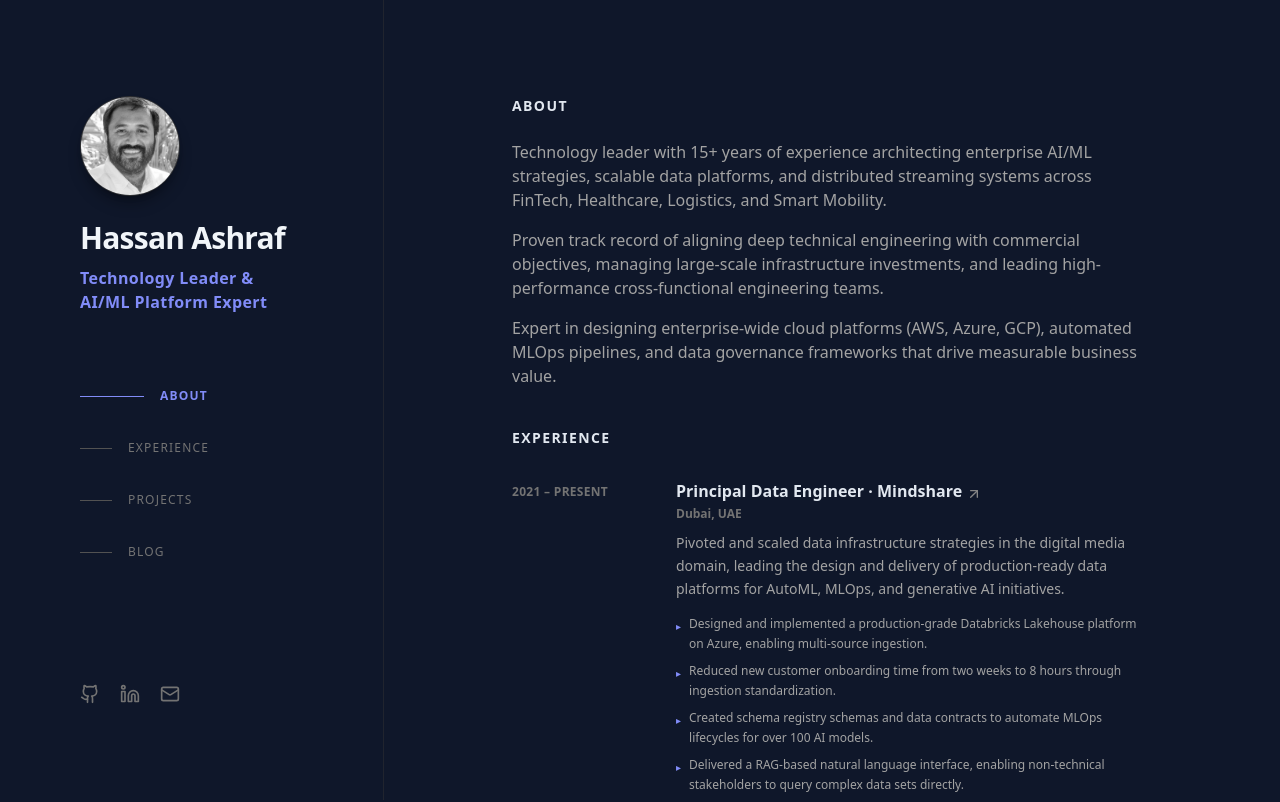
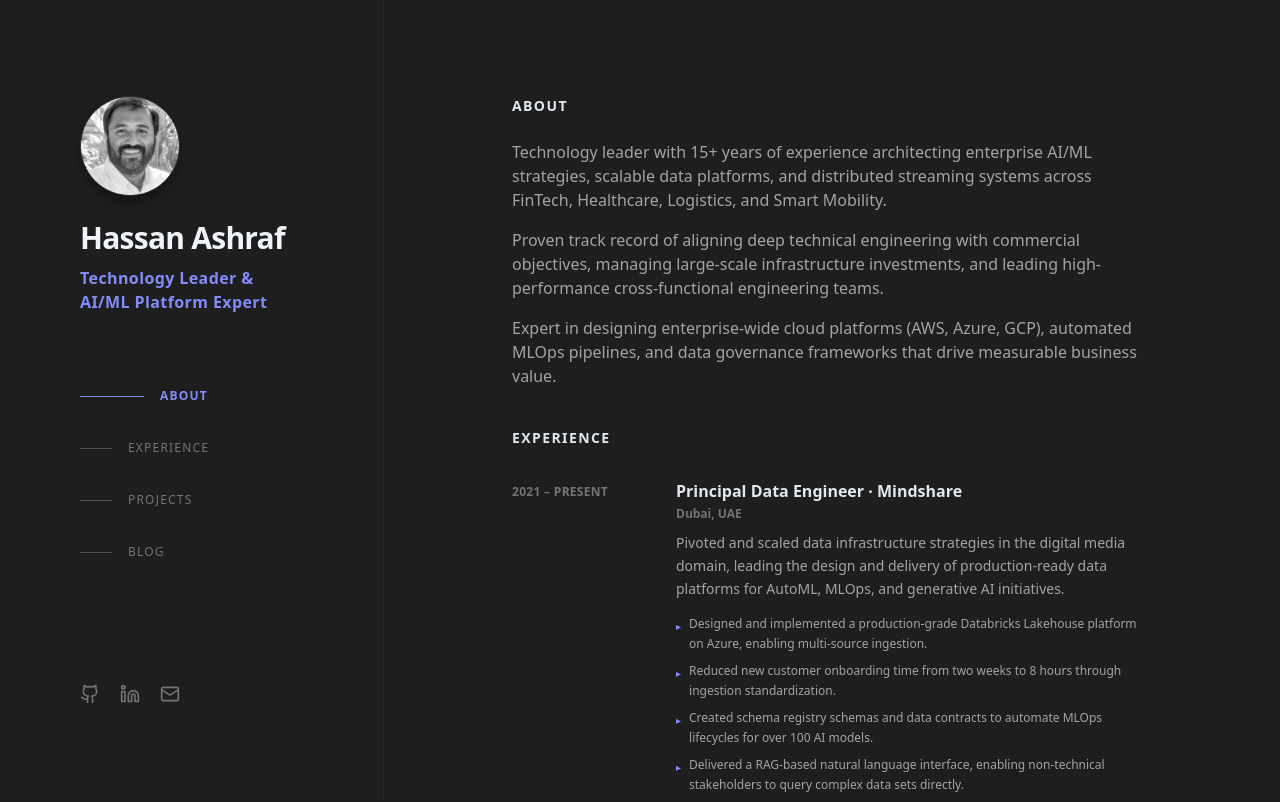
Before and after one commit to Ayesha-munir21/hassan-portfolio, a Next.js app: page / in a window 1280 px wide. Shown: the top 802 px of the page. Built offline with nearby package versions, Linux system fonts and the light colour scheme.

Commit message:
Final UI Refinement: Solid VS Code background, removed title arrows, and cleaned CSS

```diff
--- a/src/app/admin/page.tsx
+++ b/src/app/admin/page.tsx
@@ -114,7 +114,7 @@ export default function AdminPage() {
   // ─── Password Gate ─────────────────────────────────────────────────────────
   if (!authenticated) {
     return (
-      <div className="min-h-screen bg-[#0f172a] flex items-center justify-center px-4 font-sans text-[#d4d4d4]">
+      <div className="min-h-screen bg-[#1e1e1e] flex items-center justify-center px-4 font-sans text-[#d4d4d4]">
         <div className="w-full max-w-md">
           <div className="flex flex-col items-center mb-8">
             <div className="h-12 w-12 rounded-full bg-indigo-500/10 flex items-center justify-center border border-indigo-500/20 mb-4 shadow-lg shadow-black/20">
@@ -159,9 +159,9 @@ export default function AdminPage() {
 
   // ─── Admin Panel ───────────────────────────────────────────────────────────
   return (
-    <div className="min-h-screen bg-[#0f172a] text-[#d4d4d4] font-sans">
+    <div className="min-h-screen bg-[#1e1e1e] text-[#d4d4d4] font-sans">
       {/* Premium Dashboard Top Bar */}
-      <nav className="sticky top-0 z-30 border-b border-[#333333]/50 bg-[#0f172a]/90 px-6 py-4 backdrop-blur-md">
+      <nav className="sticky top-0 z-30 border-b border-[#333333]/50 bg-[#1e1e1e]/90 px-6 py-4 backdrop-blur-md">
         <div className="max-w-3xl mx-auto flex items-center justify-between">
           <Link href="/blog" className="flex items-center gap-2 text-sm text-neutral-400 hover:text-indigo-400 transition-colors font-medium">
             <ArrowLeft size={16} />
@@ -233,7 +233,7 @@ export default function AdminPage() {
               type="text"
               name="slug"
               required
-              className={`${inputClass} text-neutral-500 bg-[#0f172a]/50`}
+              className={`${inputClass} text-neutral-500 bg-[#1e1e1e]/50`}
               placeholder="auto-generated-from-title"
               value={form.slug}
               onChange={handleChange}
--- a/src/app/blog/[slug]/page.tsx
+++ b/src/app/blog/[slug]/page.tsx
@@ -33,11 +33,11 @@ export default function BlogPostDetail() {
     if (params.slug) fetchPost();
   }, [params.slug]);
 
-  if (loading) return <div className="min-h-screen bg-[#0f172a] flex items-center justify-center text-indigo-400 font-mono">Loading...</div>;
-  if (!post) return <div className="min-h-screen bg-[#0f172a] flex items-center justify-center text-red-400">Post Not Found</div>;
+  if (loading) return <div className="min-h-screen bg-[#1e1e1e] flex items-center justify-center text-indigo-400 font-mono">Loading...</div>;
+  if (!post) return <div className="min-h-screen bg-[#1e1e1e] flex items-center justify-center text-red-400">Post Not Found</div>;
 
   return (
-    <div className="min-h-screen bg-[#0f172a] text-[#d4d4d4] font-sans px-6 py-12 lg:py-20">
+    <div className="min-h-screen bg-[#1e1e1e] text-[#d4d4d4] font-sans px-6 py-12 lg:py-20">
       <div className="max-w-3xl mx-auto">
         <Link href="/" className="inline-flex items-center gap-2 text-sm text-neutral-500 hover:text-indigo-400 mb-10 transition-colors">
           <ArrowLeft size={16} /> Back to Portfolio
--- a/src/app/blog/page.tsx
+++ b/src/app/blog/page.tsx
@@ -60,8 +60,8 @@ export default function BlogListing() {
   }, []);
 
   return (
-    <div className="min-h-screen bg-[#0f172a] text-[#d4d4d4] font-sans">
-      <nav className="sticky top-0 z-30 border-b border-[#333333]/50 bg-[#0f172a]/90 px-6 py-4 backdrop-blur-md">
+    <div className="min-h-screen bg-[#1e1e1e] text-[#d4d4d4] font-sans">
+      <nav className="sticky top-0 z-30 border-b border-[#333333]/50 bg-[#1e1e1e]/90 px-6 py-4 backdrop-blur-md">
         <div className="max-w-4xl mx-auto flex items-center justify-between">
           <Link href="/" className="flex items-center gap-2 text-sm text-neutral-500 hover:text-indigo-400">
             <ArrowLeft size={16} /> <span>Back to Portfolio</span>
--- a/src/app/globals.css
+++ b/src/app/globals.css
@@ -2,68 +2,9 @@
 @tailwind components;
 @tailwind utilities;
 
-:root {
-  /* VS Code Dark Color Palette */
-  --background: #0f172a;
-  --foreground: #d4d4d4;
-  --accent: #6366f1;       /* Electric Indigo (#6366f1) */
-  --sidebar-bg: #0f172a;
-  --card-hover-bg: #252526;
-  --border-color: #333333;
+body {
+  background-color: #1e1e1e !important;
+  color: #d4d4d4;
+  margin: 0;
+  font-family: sans-serif;
 }
-
-/* Base Styles */
-body {
-  background-color: var(--background);
-  color: var(--foreground);
-  font-family: -apple-system, BlinkMacSystemFont, "Segoe UI", Roboto, Helvetica, Arial, sans-serif;
-  scroll-behavior: smooth;
-  -webkit-font-smoothing: antialiased;
-}
-
-/* Custom Selection Color */
-::selection {
-  background-color: rgba(99, 102, 241, 0.2);
-  color: #6366f1;
-}
-
-/* VS Code Style Custom Scrollbar */
-::-webkit-scrollbar {
-  width: 10px;
-  height: 10px;
-}
-
-::-webkit-scrollbar-track {
-  background: #0f172a;
-}
-
-::-webkit-scrollbar-thumb {
-  background: #424242;
-  border-radius: 2px;
-}
-
-::-webkit-scrollbar-thumb:hover {
-  background: #4f4f4f;
-}
-
-/* Smooth Transitions for links and buttons */
-a, button {
-  transition: all 0.2s ease;
-}
-
-/* Simple Glassmorphism for Cards (Subtle) */
-.glass-card {
-  background: rgba(255, 255, 255, 0.02);
-  border: 1px solid var(--border-color);
-  border-radius: 8px;
-}
-
-.glass-card:hover {
-  background: rgba(255, 255, 255, 0.05);
-  border-color: var(--accent);
-}
-
-/* Fix for Layout shifting on scroll */
-html {
-  overflow-y: scroll;
-}
--- a/src/app/page.tsx
+++ b/src/app/page.tsx
@@ -29,11 +29,11 @@ export default function Home() {
   }, []);
 
   return (
-    <div className="relative min-h-screen bg-[#0f172a] text-[#999999] font-sans selection:bg-indigo-500/20 selection:text-indigo-300 transition-colors duration-300">
+    <div className="relative min-h-screen bg-[#1e1e1e] text-[#999999] font-sans selection:bg-indigo-500/20 selection:text-indigo-300 transition-colors duration-300">
       <div className="flex flex-col lg:flex-row min-h-screen w-full">
 
         {/* Left Sidebar */}
-        <div className="w-full lg:w-[35%] xl:w-[30%] lg:bg-[#0f172a] lg:border-r lg:border-[#333333]/50 lg:sticky lg:top-0 lg:h-screen px-6 py-12 md:px-12 lg:px-16 xl:px-20 lg:py-24 z-30">
+        <div className="w-full lg:w-[35%] xl:w-[30%] lg:bg-[#1e1e1e] lg:border-r lg:border-[#333333]/50 lg:sticky lg:top-0 lg:h-screen px-6 py-12 md:px-12 lg:px-16 xl:px-20 lg:py-24 z-30">
           <Sidebar activeSection={activeSection} />
         </div>
 
--- a/src/components/ExperienceCard.tsx
+++ b/src/components/ExperienceCard.tsx
@@ -1,4 +1,4 @@
-import { ArrowUpRight } from "lucide-react";
+
 import { Experience } from "@/data/portfolioData";
 
 interface ExperienceCardProps {
@@ -25,7 +25,6 @@ export default function ExperienceCard({ exp }: ExperienceCardProps) {
                 {exp.role} ·{" "}
                 <span className="inline-block text-slate-200 group-hover:text-indigo-400 transition-colors">
                   {exp.company}
-                  <ArrowUpRight className="inline-block h-4 w-4 shrink-0 transition-transform group-hover:-translate-y-1 group-hover:translate-x-1 group-focus-visible:-translate-y-1 group-focus-visible:translate-x-1 motion-reduce:transition-none ml-1 translate-y-px text-[#858585] group-hover:text-indigo-400" />
                 </span>
               </span>
             </span>
--- a/src/components/ProjectCard.tsx
+++ b/src/components/ProjectCard.tsx
@@ -1,7 +1,6 @@
 "use client";
 
 import React from 'react';
-import { ArrowUpRight } from "lucide-react";
 import { Project } from "@/data/portfolioData";
 
 interface ProjectCardProps {
@@ -20,7 +19,6 @@ export default function ProjectCard({ project }: ProjectCardProps) {
               <span className="absolute -inset-x-4 -inset-y-4 z-20 hidden rounded md:-inset-x-6 lg:block"></span>
               <span>
                 {project.title}
-                <ArrowUpRight className="inline-block h-4 w-4 shrink-0 transition-transform group-hover:-translate-y-1 group-hover:translate-x-1 motion-reduce:transition-none ml-1 translate-y-px text-[#858585] group-hover:text-indigo-400" />
               </span>
             </span>
           </div>
--- a/src/components/Sidebar.tsx
+++ b/src/components/Sidebar.tsx
@@ -37,7 +37,7 @@ export default function Sidebar({ activeSection }: SidebarProps) {
       <div>
         {/* Profile Picture */}
         <div className="mb-6 flex items-start justify-start">
-          <div className="relative w-[100px] h-[100px] rounded-full overflow-hidden border border-[#333333] shadow-lg shadow-black/30 bg-[#0f172a]">
+          <div className="relative w-[100px] h-[100px] rounded-full overflow-hidden border border-[#333333] shadow-lg shadow-black/30 bg-[#1e1e1e]">
             <Image src="/profile.jpg" alt="Hassan Ashraf" fill className="object-cover" priority />
           </div>
         </div>
```
